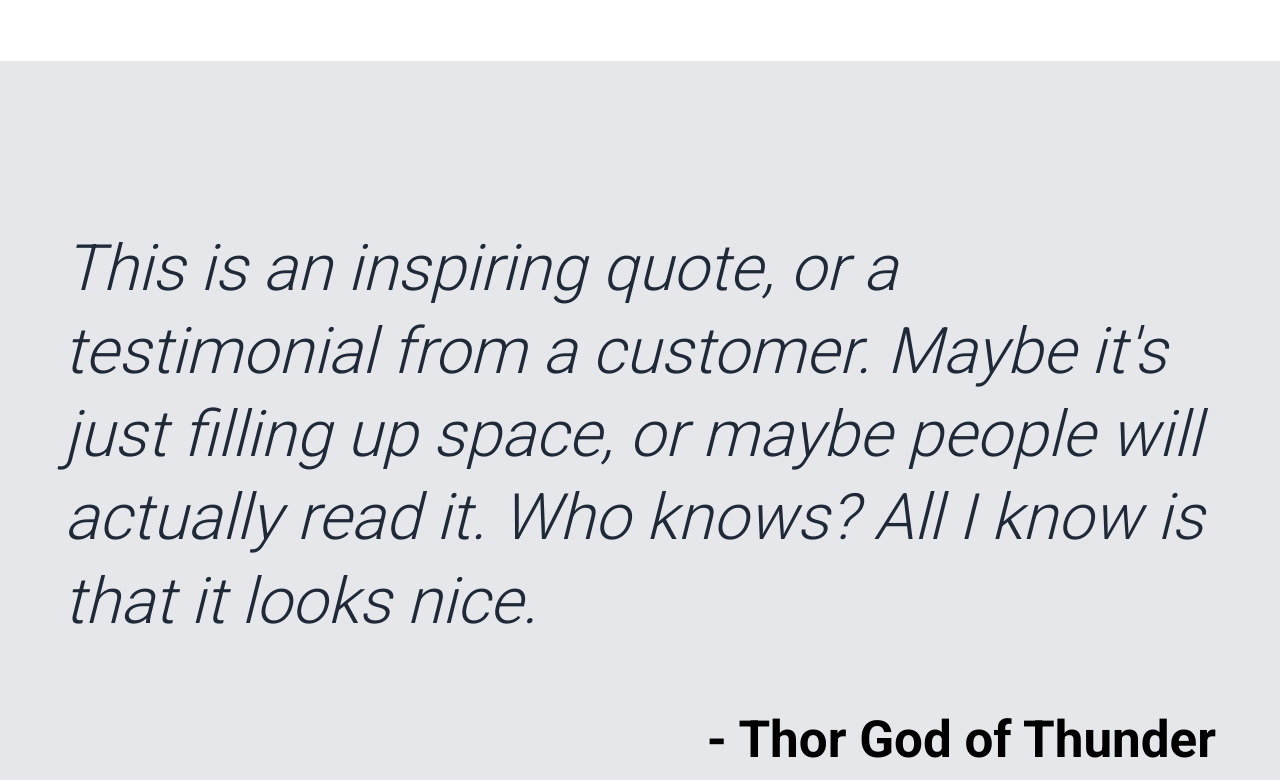
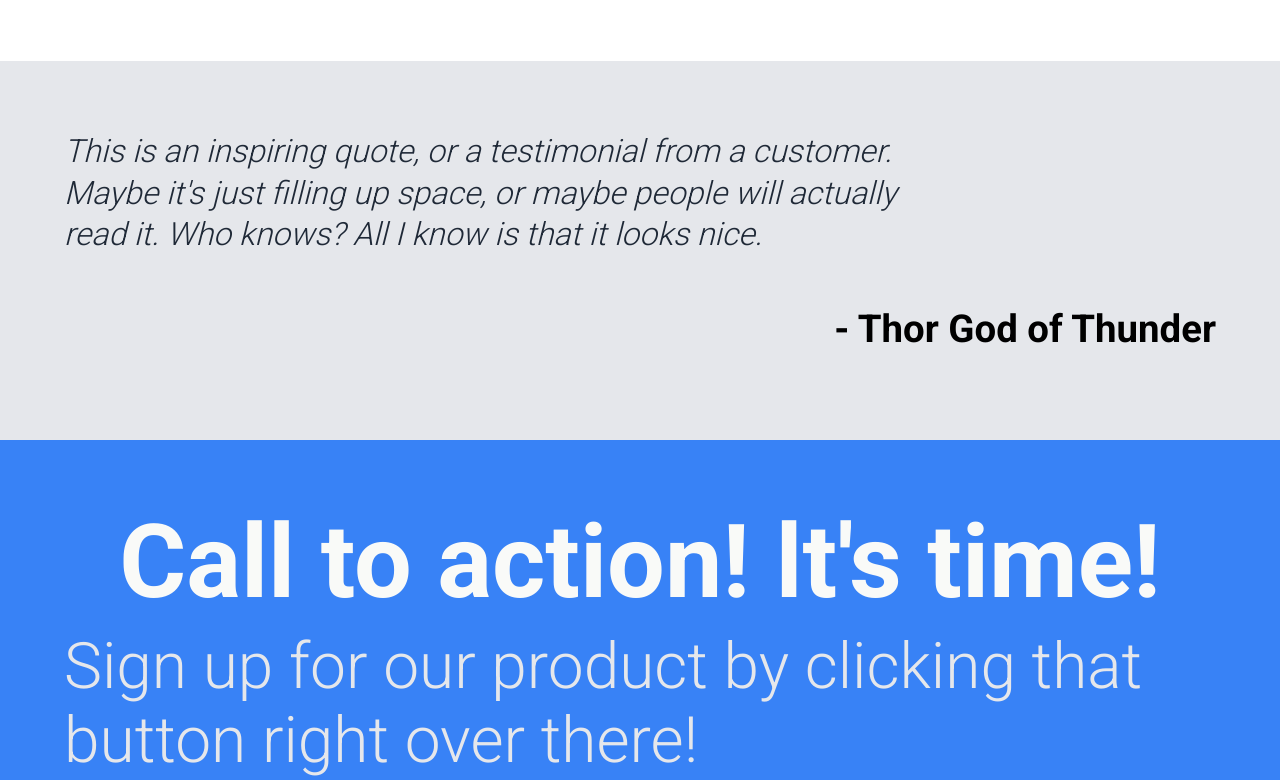
Before and after one commit to dotarjun/LandingPage, a plain HTML site: page index.html in a window 1280 px wide. Shown: the part 1074-1854 px from the top of the page. Drawn offline with Linux system fonts and the light colour scheme.

Commit message:
responsive quote section ✅

```diff
--- a/style.css
+++ b/style.css
@@ -199,7 +199,6 @@ img {
   font-size: 5vw;
   font-style: italic;
   font-weight: 300;
-  /* letter-spacing: 0.1rem; */
   line-height: 1.3;
   color: #1f2937;
 }
@@ -324,4 +323,15 @@ img {
     font-size: 2vw;
     width: 20vw;
   }
+  /*---------- Quote 👇 ----------*/
+  .quote {
+    padding-block: 3vw;
+  }
+  .quote h4 {
+    font-size: 3vw;
+  }
+  .quote p {
+    font-size: 2.5vw;
+    padding-right: 20vw;
+  }
 }
```
